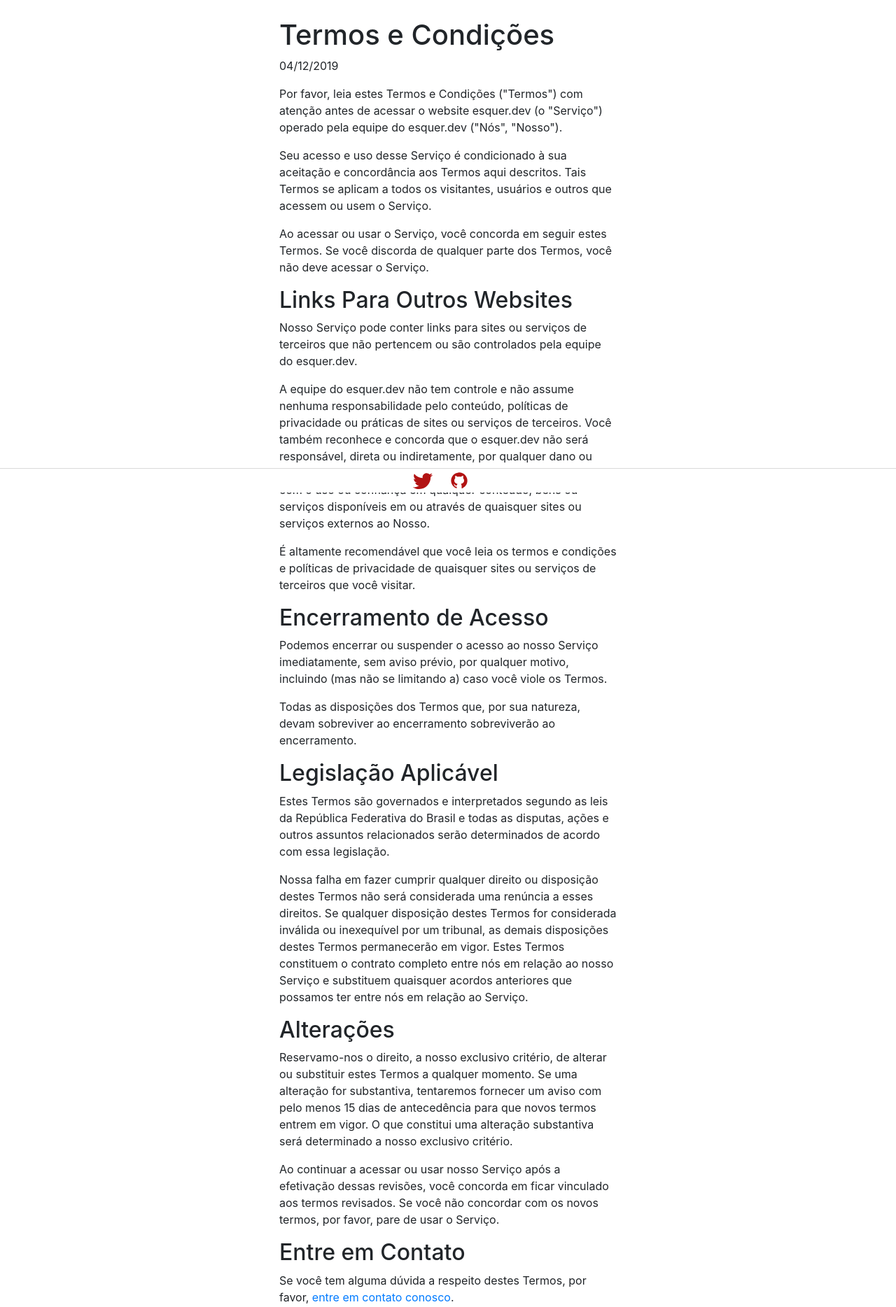
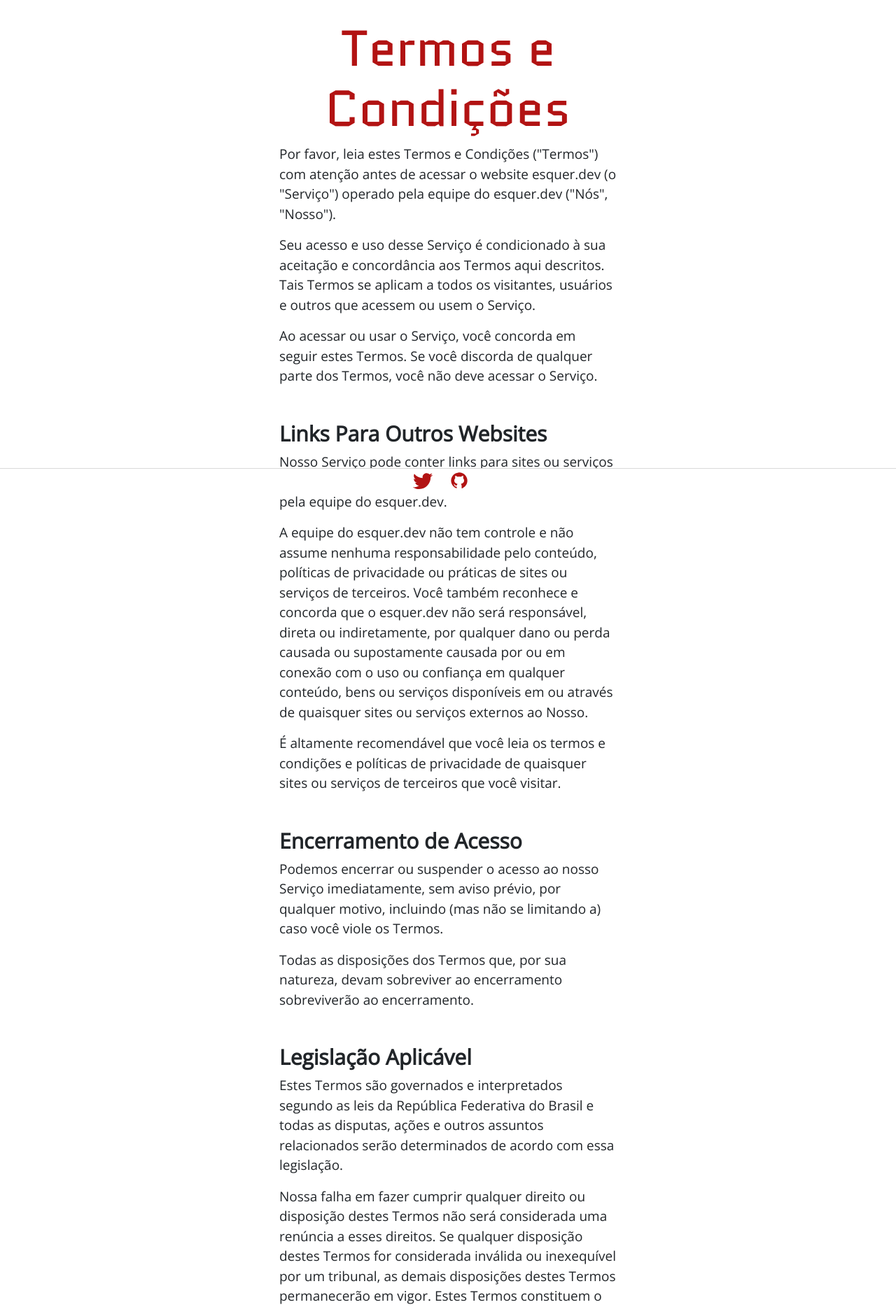
Before and after one commit to yyyyyyyan/esquer.dev, a Django app: page /termos-de-uso in a window 1280 px wide. Shown: the part 96-1964 px from the top of the page at 70% size. Run offline with Django 3.2, Linux system fonts and the light colour scheme.

Commit message:
Apply post style on terms.html

```diff
--- a/templates/terms.html
+++ b/templates/terms.html
@@ -1,11 +1,16 @@
 {% extends "layout.html" %}
+
+{% block extendable_header %}
+    {% load static %}
+    <link rel="stylesheet" href="{% static "css/static.css" %}">
+    <link rel="stylesheet" href="{% static "css/post.css" %}">
+{% endblock %}
 
 {% block title %}Termos e Condições de Uso{% endblock %}
 
 {% block content %}
-    <div class="post-div">
-        <h1 class="post-title">Termos e Condições</h1>
-        <p>04/12/2019</p>
+    <div class="post-div post-body">
+        <h1 class="text-center title">Termos e Condições</h1>
         <p>Por favor, leia estes Termos e Condições ("Termos") com atenção antes de acessar o website esquer.dev (o "Serviço") operado pela equipe do esquer.dev ("Nós", "Nosso").</p>
         <p>Seu acesso e uso desse Serviço é condicionado à sua aceitação e concordância aos Termos aqui descritos. Tais Termos se aplicam a todos os visitantes, usuários e outros que acessem ou usem o Serviço.</p>
         <p>Ao acessar ou usar o Serviço, você concorda em seguir estes Termos. Se você discorda de qualquer parte dos Termos, você não deve acessar o Serviço.</p>
```
